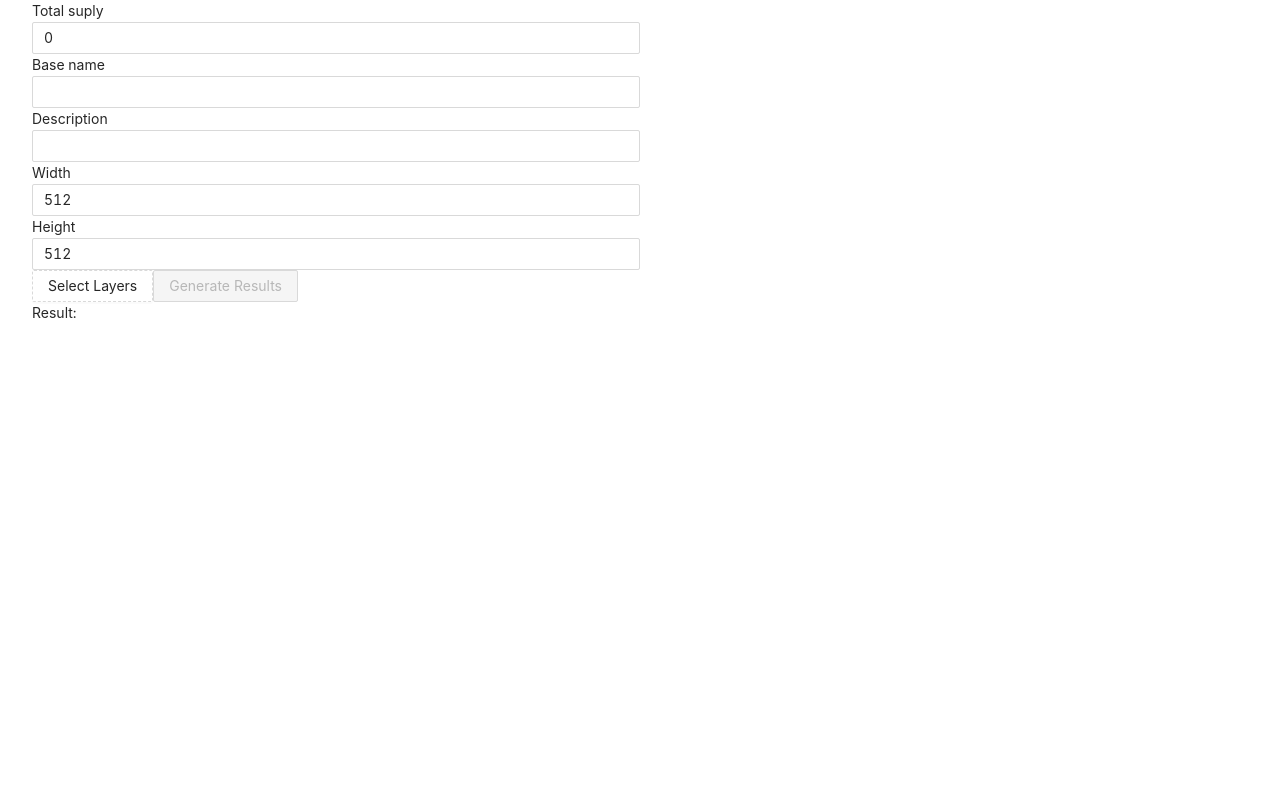
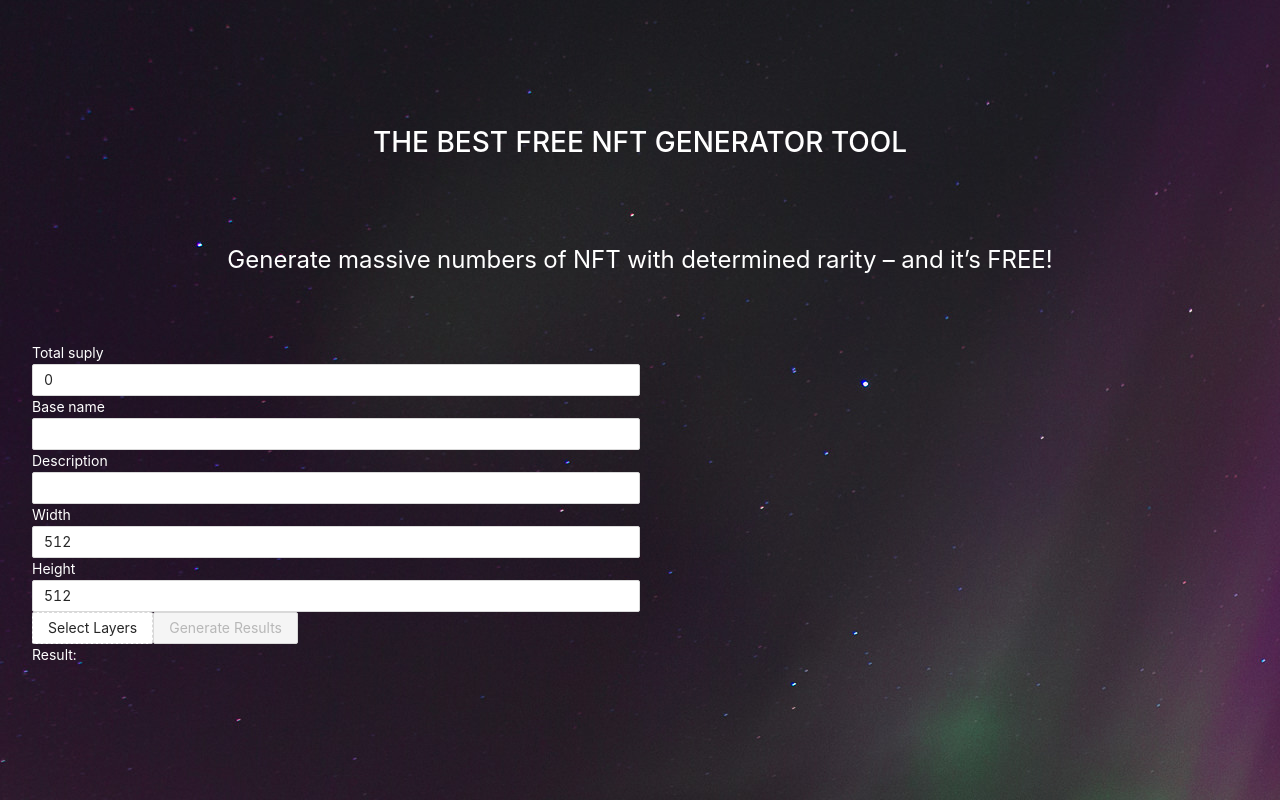
Before and after one commit to nftiply-hello/gen-nft-next-fullstack, a Next.js app: page / in a window 1280 px wide. Shown: the top 800 px of the page. Built offline with nearby package versions, Linux system fonts and the light colour scheme.

Commit message:
fix some css

```diff
--- a/pages/index.tsx
+++ b/pages/index.tsx
@@ -1,3 +1,4 @@
+import { CaretDownOutlined, CaretUpOutlined } from "@ant-design/icons";
 import {
   Avatar,
   Button,
@@ -136,24 +137,23 @@ const Home: NextPage = () => {
   };
   const genExtra = (layLen: number, layIndex: number) => (
     <>
-      <button
+      <CaretUpOutlined
+        onClick={(e) => {
+          e.stopPropagation();
+          changeLayOrder(layIndex, false);
+        }}
+        disabled={layIndex === 0}
+        style={{ fontSize: "30px", color: "#08c" }}
+      />
+      <CaretDownOutlined
+        size={30}
         onClick={(e) => {
           e.stopPropagation();
           changeLayOrder(layIndex, true);
         }}
         disabled={layIndex === layLen - 1}
-      >
-        down
-      </button>
-      <button
-        onClick={(e) => {
-          e.stopPropagation();
-          changeLayOrder(layIndex, false);
-        }}
-        disabled={layIndex === 0}
-      >
-        up
-      </button>
+        style={{ fontSize: "30px", color: "#08c" }}
+      />
     </>
   );
   const handleAdjustTotalSupply = (newVal: number, oldVal: number) => {
@@ -257,10 +257,25 @@ const Home: NextPage = () => {
   return (
     <div className={styles.container}>
       <Head>
-        <title>Nft generate images metadata</title>
-        <meta name="description" content="Nft generate images metadata" />
+        <title>Nft metadata generator</title>
+        <meta name="description" content="Come and create your nft metadatas" />
+        <meta property="og:title" content="Nft generator" />
+        <meta
+          property="og:description"
+          content="Come and create your nft metadatas"
+        />
+        {/* <meta property="og:url" content="https://myclothingstore.com/" /> */}
+        <meta property="og:type" content="website" />
         <link rel="icon" href="/favicon.ico" />
       </Head>
+
+      <main className={styles.main}>
+        <h1>THE BEST FREE NFT GENERATOR TOOL</h1>
+
+        <p className={styles.description}>
+          Generate massive numbers of NFT with determined rarity – and it’s
+          FREE!
+        </p>
         <Row>
           <Col span={12}>
             <span>Total suply</span>
@@ -268,7 +283,10 @@ const Home: NextPage = () => {
               type="number"
               value={getTotalSupply()}
               onChange={(e) => {
-              handleAdjustTotalSupply(Number(e.target.value), getTotalSupply());
+                handleAdjustTotalSupply(
+                  Number(e.target.value),
+                  getTotalSupply()
+                );
               }}
             />
             <span>Base name</span>
@@ -330,7 +348,7 @@ const Home: NextPage = () => {
           </Col>
           <Col span={12}>{genConfigUi()}</Col>
         </Row>
-      <main className={styles.main}></main>
+      </main>
 
       <footer className={styles.footer}>
         <a
--- a/styles/Home.module.css
+++ b/styles/Home.module.css
@@ -1,5 +1,6 @@
 .container {
   padding: 0 2rem;
+  background-image: url("/background-sky2.jpg");
 }
 
 .main {
@@ -10,6 +11,10 @@
   flex-direction: column;
   justify-content: center;
   align-items: center;
+  color: #fff;
+}
+.main h1 {
+  color: #fff;
 }
 
 .footer {
```
Also changed, not shown: public/background-sky2.jpg (added). Lines whose indentation alone changed are shown as unchanged.
